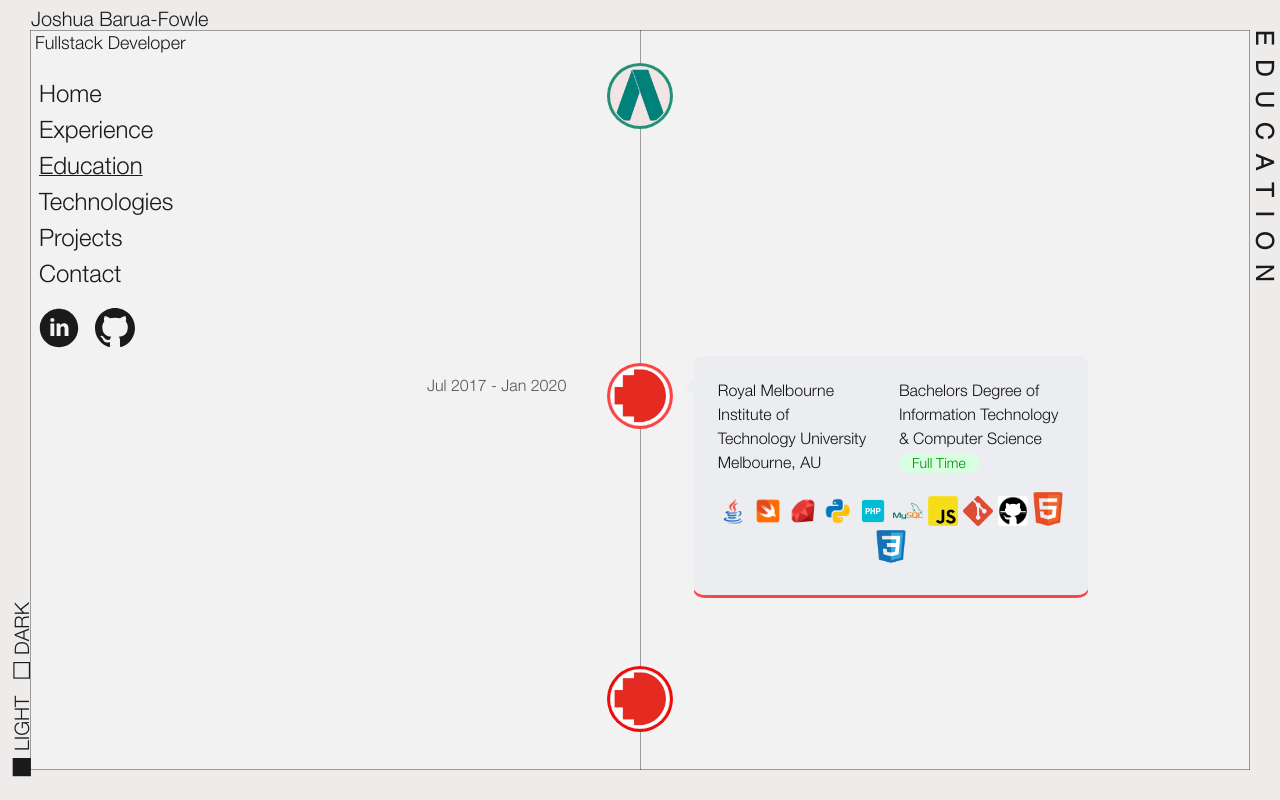
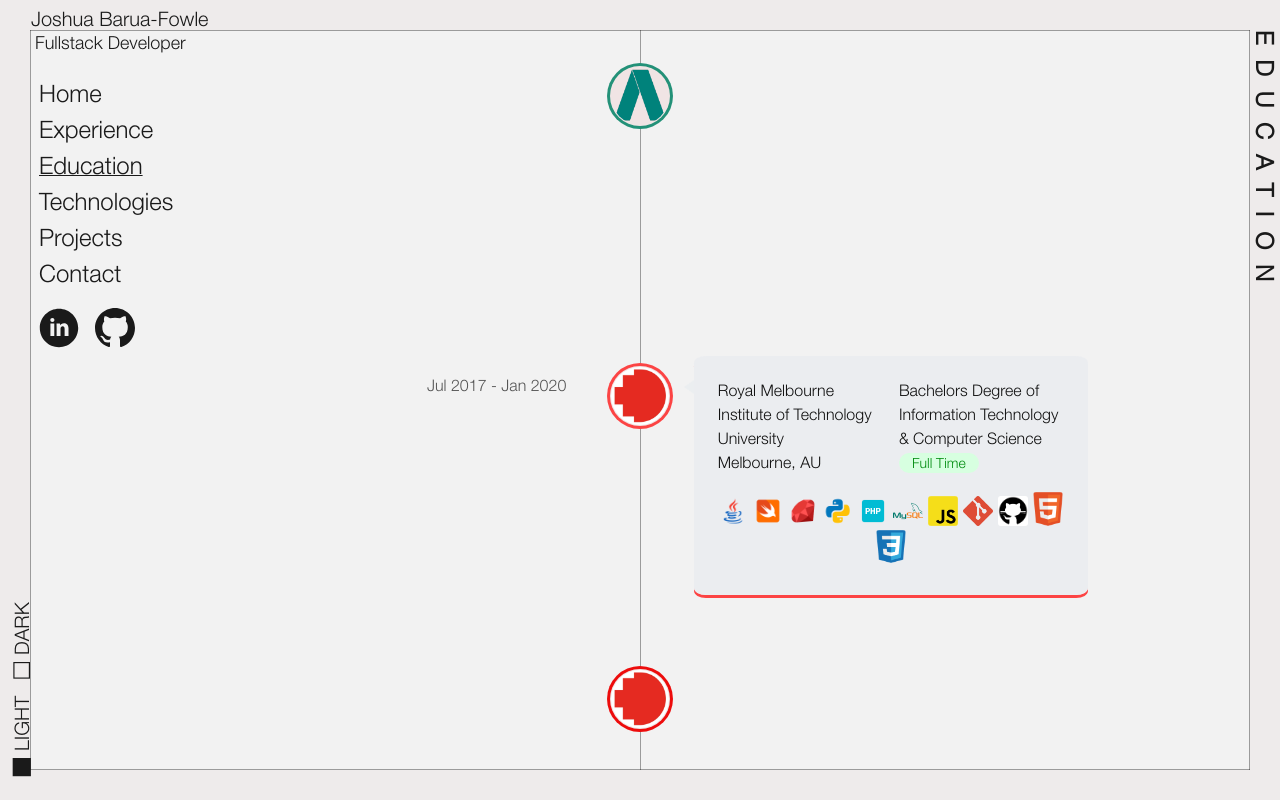
Before and after one commit to joshuabarua/portfolio, a React (Create React App) app: page /education in a window 1280 px wide. Built offline with nearby package versions, Linux system fonts and the light colour scheme.

Commit message:
remove balance text-wrap

```diff
--- a/src/index.css
+++ b/src/index.css
@@ -413,7 +413,7 @@ body.dark {
 .wrapped-text {
 	overflow-wrap: break-word;
 	white-space: normal;
-	text-wrap: balance;
+	/* text-wrap: balance; */
 }
 
 .page-title {
```
